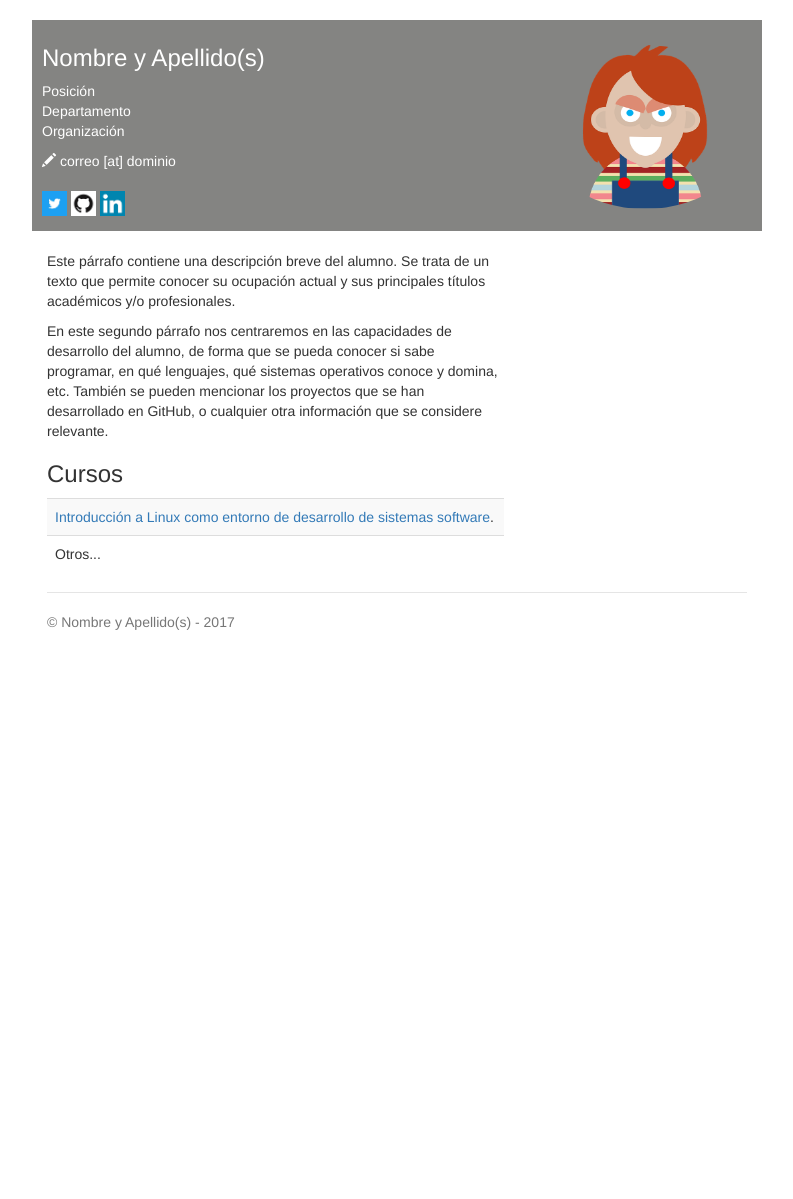
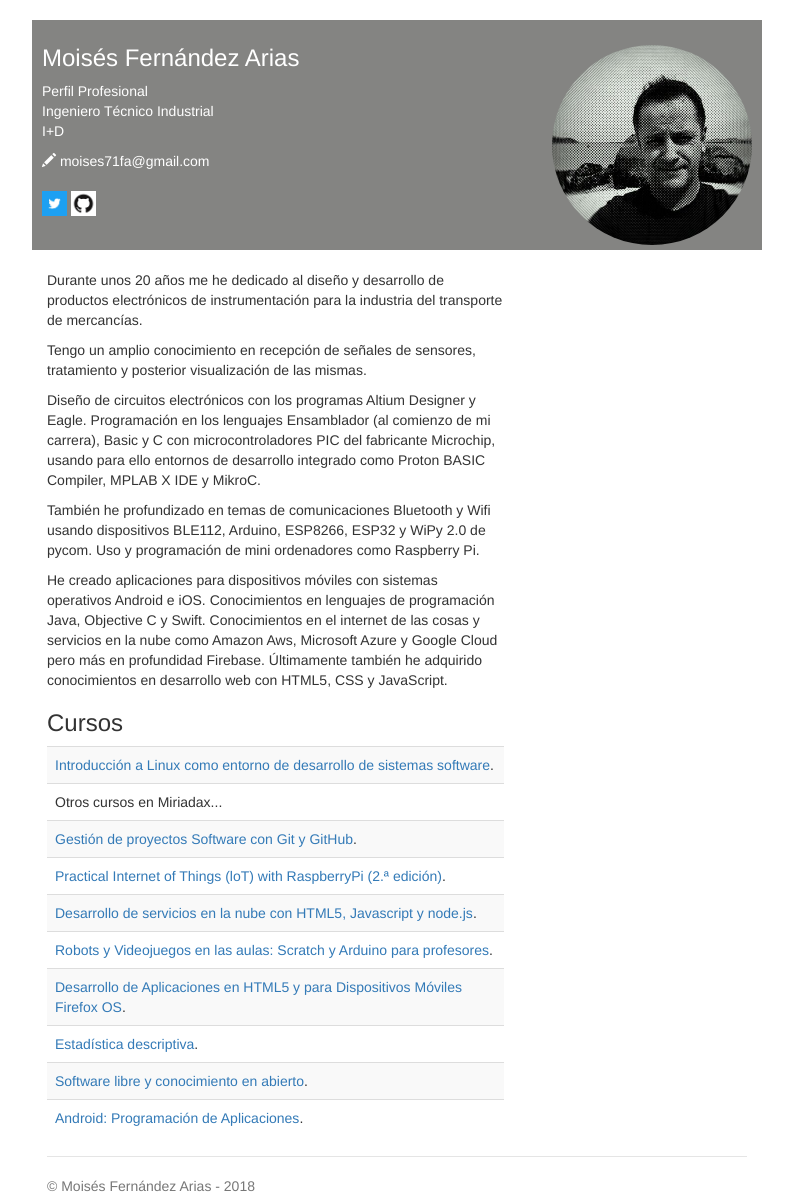
Before and after one commit to moisesfa/moisesfa.github.io, a plain HTML site: page index.html in a window 1280 px wide. Shown: the whole page, without its empty margins (243-1036 px from the left). Before the commit the page ends 800 px from the top, so only its background shows below. Drawn offline with nearby package versions, Linux system fonts and the light colour scheme.

Commit message:
Version 3.0 de mi web

```diff
--- a/index.html
+++ b/index.html
@@ -8,7 +8,7 @@
     <meta name="author" content="Nombre y Apellido(s)">
 
     <!--Sustituir por los datos del alumno-->
-    <title>Nombre y Apellido(s)</title>
+    <title>Moisés Fernández Arias</title>
 
     <link href="css/bootstrap.min.css" rel="stylesheet">
     <link href="css/style.css" rel="stylesheet">
@@ -17,45 +17,57 @@
   <body>
     <div class="container header-bar">
       <!--Sustituir por los datos del alumno-->
-      <h3>Nombre y Apellido(s) <span><img style="width: 214px; height: 164px;" class='img-circle' alt="Nombre y Apellido(s)" src="img/foto.png" align="right"></span></h3>
+      <h3>Moisés Fernández Arias<span><img style="width: 200px; height: 200px;" class='img-circle' alt="Nombre y Apellido(s)" src="img/foto.jpeg" align="right"></span></h3>
       <p>
         <!--Sustituir por los datos del alumno-->
-        Posición<br>
-        Departamento<br>
-        Organización
+        Perfil Profesional<br>
+        Ingeniero Técnico Industrial<br>
+        I+D
       </p>
       <address>
         <!--Sustituir por los datos del alumno-->
-        <span class='glyphicon glyphicon-pencil'></span> correo [at] dominio <br>
+        <span class='glyphicon glyphicon-pencil'></span> moises71fa@gmail.com <br>
       </address>
 
       <!--Sustituir por los datos del alumno-->
-      <p><a href="http://twitter.com/usuario" target="blank"><img src="img/twitter-icon.jpg" width=25></a>
+      <p><a href="http://twitter.com/moifdz" target="blank"><img src="img/twitter-icon.jpg" width=25></a>
       <!--Sustituir por los datos del alumno-->
-      <a href="http://github.com/usuario" target="blank"><img src="img/github-icon.png" width=25></a>
-      <!--Sustituir por los datos del alumno-->
+      <a href="http://github.com/moisesfa" target="blank"><img src="img/github-icon.png" width=25></a>
+      <!--Sustituir por los datos del alumno
       <a href="https://es.linkedin.com/in/usuario" target="blank"><img src="img/linkedin-icon.png" width=25></a>
+      -->
     </div>
 
     <div class="container">
       <div class='row'>
         <div class='col-sm-8'>
           <br>
-          <p>Este párrafo contiene una descripción breve del alumno. Se trata de un texto que permite conocer su ocupación actual y sus principales títulos académicos y/o profesionales.  </p>
+          <p>Durante unos 20 años me he dedicado al diseño y desarrollo de productos electrónicos de instrumentación  para la industria del transporte de mercancías.</p>
+          <p>Tengo un amplio conocimiento en recepción de señales de sensores, tratamiento y posterior visualización de las mismas.</p>
+          <p>Diseño de circuitos electrónicos con los programas Altium Designer y Eagle. Programación en los lenguajes Ensamblador (al comienzo de mi carrera), Basic y C con microcontroladores PIC del fabricante Microchip, usando para ello entornos de desarrollo integrado como Proton BASIC Compiler, MPLAB X IDE y MikroC.</p>
+          <p>También he profundizado en temas de comunicaciones Bluetooth y Wifi usando dispositivos BLE112, Arduino, ESP8266, ESP32 y WiPy 2.0 de pycom. Uso y programación de mini ordenadores como Raspberry Pi.</p>
+          <p>He creado aplicaciones para dispositivos móviles con sistemas operativos Android e iOS. Conocimientos en lenguajes de programación Java, Objective C y Swift. Conocimientos en el internet de las cosas y servicios en la nube como Amazon Aws, Microsoft Azure y Google Cloud pero más en profundidad Firebase. Últimamente también he adquirido conocimientos en desarrollo web con HTML5, CSS y JavaScript.</p>
 
-          <p>En este segundo párrafo nos centraremos en las capacidades de desarrollo del alumno, de forma que se pueda conocer si sabe programar, en qué lenguajes, qué sistemas operativos conoce y domina, etc. También se pueden mencionar los proyectos que se han desarrollado en GitHub, o cualquier otra información que se considere relevante.</p>
 
           <h3>Cursos</h3>
           <table class='table table-striped'>
             <tr><td><a href="https://www.miriadax.net" target="blank">Introducción a Linux como entorno de desarrollo de sistemas software</a>.</td></tr>
-            <tr><td>Otros...</td></tr>
+            <tr><td>Otros cursos en Miriadax...</td></tr>
+			<tr><td><a href="https://miriadax.net/web/gitmooc" target="blank">Gestión de proyectos Software con Git y GitHub</a>.</td></tr>
+			<tr><td><a href="https://miriadax.net/web/practical-internet-of-things-lot-with-raspberrypi-2-edicion-" target="blank">Practical Internet of Things (loT) with RaspberryPi (2.ª edición)</a>.</td></tr>
+			<tr><td><a href="https://www.miriadax.net" target="blank">Desarrollo de servicios en la nube con HTML5, Javascript y node.js</a>.</td></tr>
+			<tr><td><a href="https://miriadax.net/web/robots-videojuegos-aulas-scratch-arduino-profesores" target="blank">Robots y Videojuegos en las aulas: Scratch y Arduino para profesores</a>.</td></tr>
+			<tr><td><a href="https://miriadax.net/web/firefox-os" target="blank">Desarrollo de Aplicaciones en HTML5 y para Dispositivos Móviles Firefox OS</a>.</td></tr>
+			<tr><td><a href="https://miriadax.net/web/estadistica-descriptiva-1ed" target="blank">Estadística descriptiva</a>.</td></tr>
+			<tr><td><a href="https://miriadax.net/web/soft_libre_y_conocimiento" target="blank">Software libre y conocimiento en abierto</a>.</td></tr>
+			<tr><td><a href="https://miriadax.net/web/android_programacion" target="blank">Android: Programación de Aplicaciones</a>.</td></tr>
           </table>
         </div>
       </div>
 
       <footer class="footer">
         <!--Sustituir por los datos del alumno-->
-        <p>&copy; Nombre y Apellido(s) - 2017</p>
+        <p>&copy; Moisés Fernández Arias - 2018</p>
       </footer>
 
     </div>
```
Also changed, not shown: img/foto.jpeg (added).
